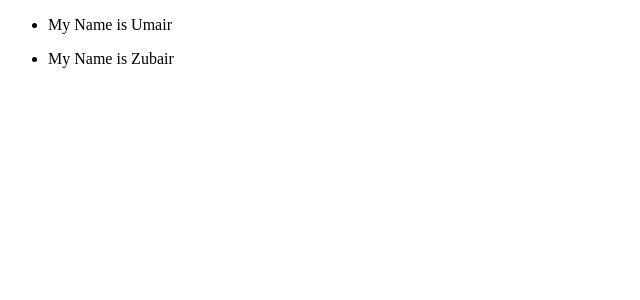
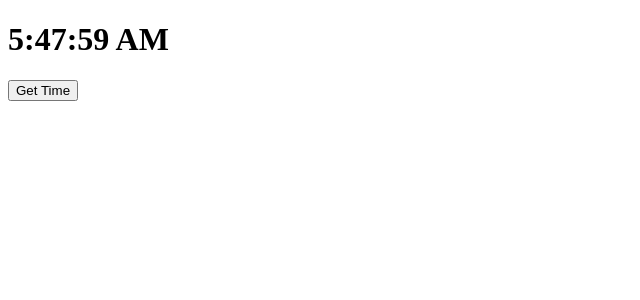
Before and after one commit to umairtariq1021/React-First-Challenge, a React (Create React App) app: page / in a window 1280 px wide. Shown: the top 300 px of the page, without its empty margins (0-640 px from the left). Built offline with nearby package versions, Linux system fonts and the light colour scheme.

Commit message:
useState Hook

```diff
--- a/src/App.js
+++ b/src/App.js
@@ -1,26 +1,32 @@
-import React from 'react';
+import React, {useState} from 'react';
 // import Greetings from './Greetings';
-import {add,sub} from './Calculator';
-import NamesList from './NamesList';
+// import {add,sub} from './Calculator';
+// import NamesList from './NamesList';
 
 
-function App()
-{
-  return (
+
+
+const App = () =>{
+
+  const state = useState();
+
+  let currentTime = new Date().toLocaleTimeString();
+
+//  const timeNow = currentTime.toLocalTimeString();
+  const [count, setCount] = useState(currentTime);
+
+  const fetchTime = () => {
+    let currentTime = new Date().toLocaleTimeString();
+    setCount(currentTime);
+  };
+
+
+  return(
     <>
-    <NamesList
-      Name= "Umair"
-     />
-     <NamesList
-      Name= "Zubair"
-     />
-    {/* <ul>
-      <li>Sum of two numbers is {add(4,5)}</li>
-      <li>Sub of two numbers is {sub(6,5)}</li>
-    </ul> */}
-  </>
+      <h1>{currentTime}</h1>
+      <button onClick={fetchTime}>Get Time</button>
+    </>
   );
-
-}
+};
 
 export default App;
```
